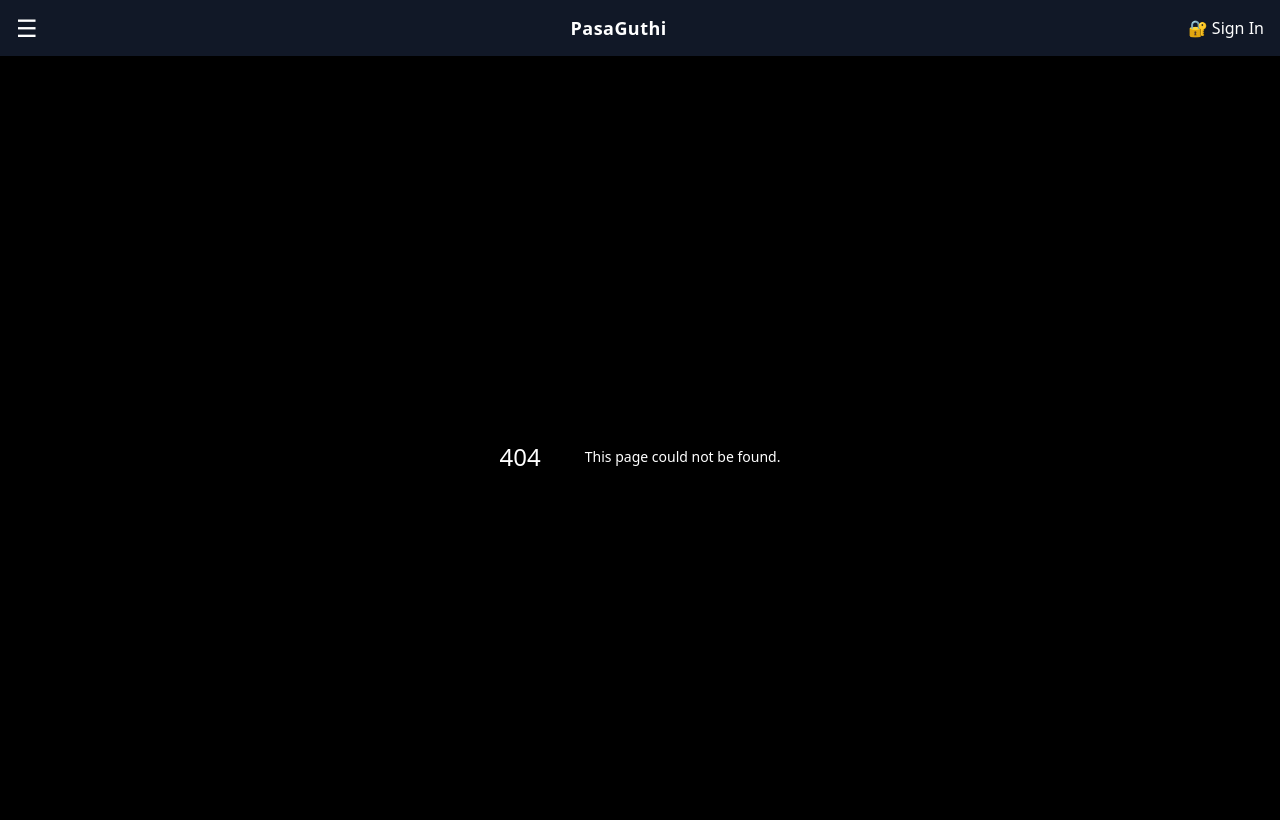
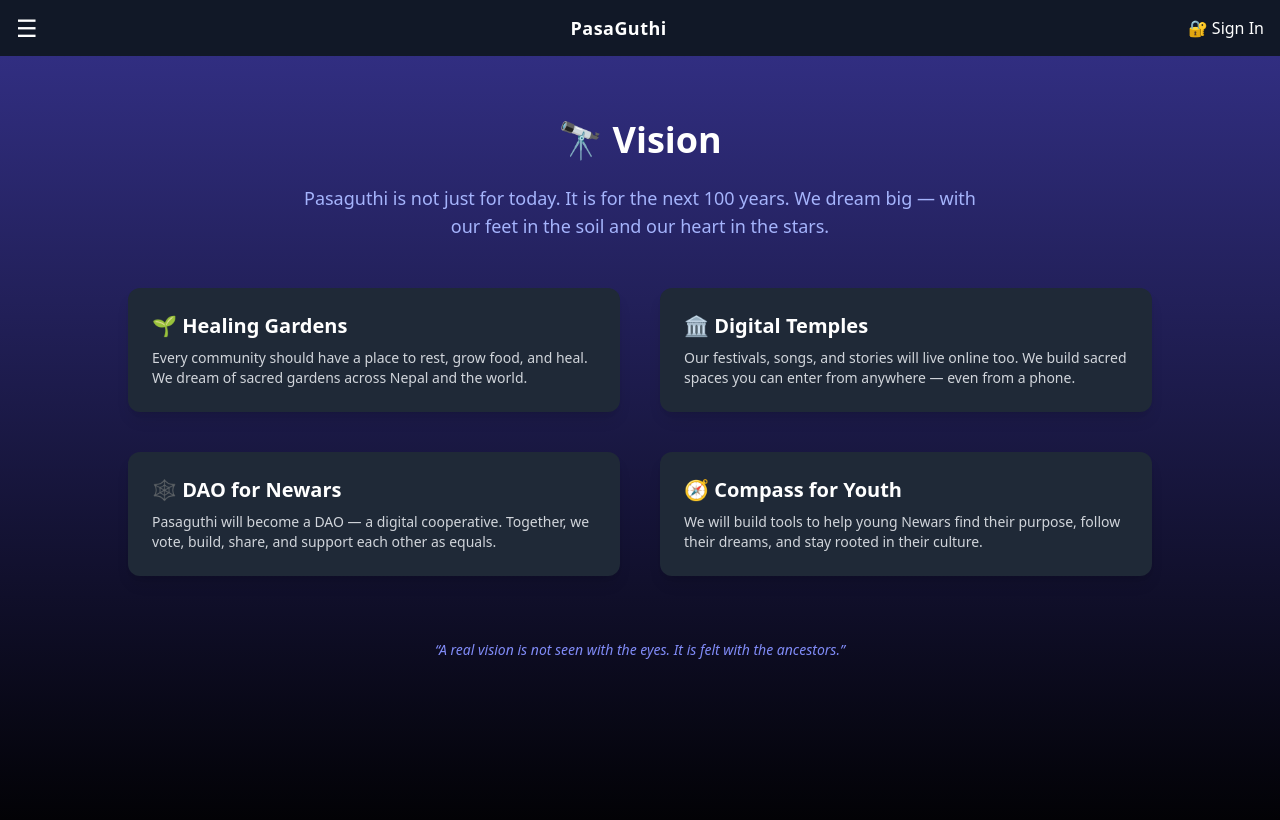
Before and after one commit to Zenslim/PasaGuthi, a Next.js app: page /vision in a window 1280 px wide. Before the commit this address had no page. Shown: the top 820 px of the page. Built offline with nearby package versions, Linux system fonts and the light colour scheme.

Commit message:
Create vision.jsx

```diff
--- /dev/null
+++ b/pages/vision.jsx
@@ -0,0 +1,56 @@
+import Head from 'next/head';
+
+export default function Vision() {
+  return (
+    <>
+      <Head>
+        <title>Vision — Where Are We Going?</title>
+      </Head>
+      <div className="min-h-screen bg-gradient-to-b from-indigo-900 to-black text-white px-6 py-16 text-center">
+        <h1 className="text-4xl font-extrabold mb-6">🔭 Vision</h1>
+        <p className="text-lg max-w-2xl mx-auto text-indigo-300 mb-12">
+          Pasaguthi is not just for today. It is for the next 100 years.
+          We dream big — with our feet in the soil and our heart in the stars.
+        </p>
+
+        <div className="grid md:grid-cols-2 gap-10 max-w-5xl mx-auto text-left">
+          <div className="bg-gray-800 rounded-xl p-6 shadow-lg hover:shadow-indigo-600 transition">
+            <h2 className="text-xl font-semibold mb-2">🌱 Healing Gardens</h2>
+            <p className="text-sm text-gray-300">
+              Every community should have a place to rest, grow food, and heal.
+              We dream of sacred gardens across Nepal and the world.
+            </p>
+          </div>
+
+          <div className="bg-gray-800 rounded-xl p-6 shadow-lg hover:shadow-indigo-600 transition">
+            <h2 className="text-xl font-semibold mb-2">🏛️ Digital Temples</h2>
+            <p className="text-sm text-gray-300">
+              Our festivals, songs, and stories will live online too.
+              We build sacred spaces you can enter from anywhere — even from a phone.
+            </p>
+          </div>
+
+          <div className="bg-gray-800 rounded-xl p-6 shadow-lg hover:shadow-indigo-600 transition">
+            <h2 className="text-xl font-semibold mb-2">🕸️ DAO for Newars</h2>
+            <p className="text-sm text-gray-300">
+              Pasaguthi will become a DAO — a digital cooperative.
+              Together, we vote, build, share, and support each other as equals.
+            </p>
+          </div>
+
+          <div className="bg-gray-800 rounded-xl p-6 shadow-lg hover:shadow-indigo-600 transition">
+            <h2 className="text-xl font-semibold mb-2">🧭 Compass for Youth</h2>
+            <p className="text-sm text-gray-300">
+              We will build tools to help young Newars find their purpose,
+              follow their dreams, and stay rooted in their culture.
+            </p>
+          </div>
+        </div>
+
+        <p className="mt-16 text-indigo-400 text-sm italic">
+          “A real vision is not seen with the eyes. It is felt with the ancestors.”
+        </p>
+      </div>
+    </>
+  );
+}
```
